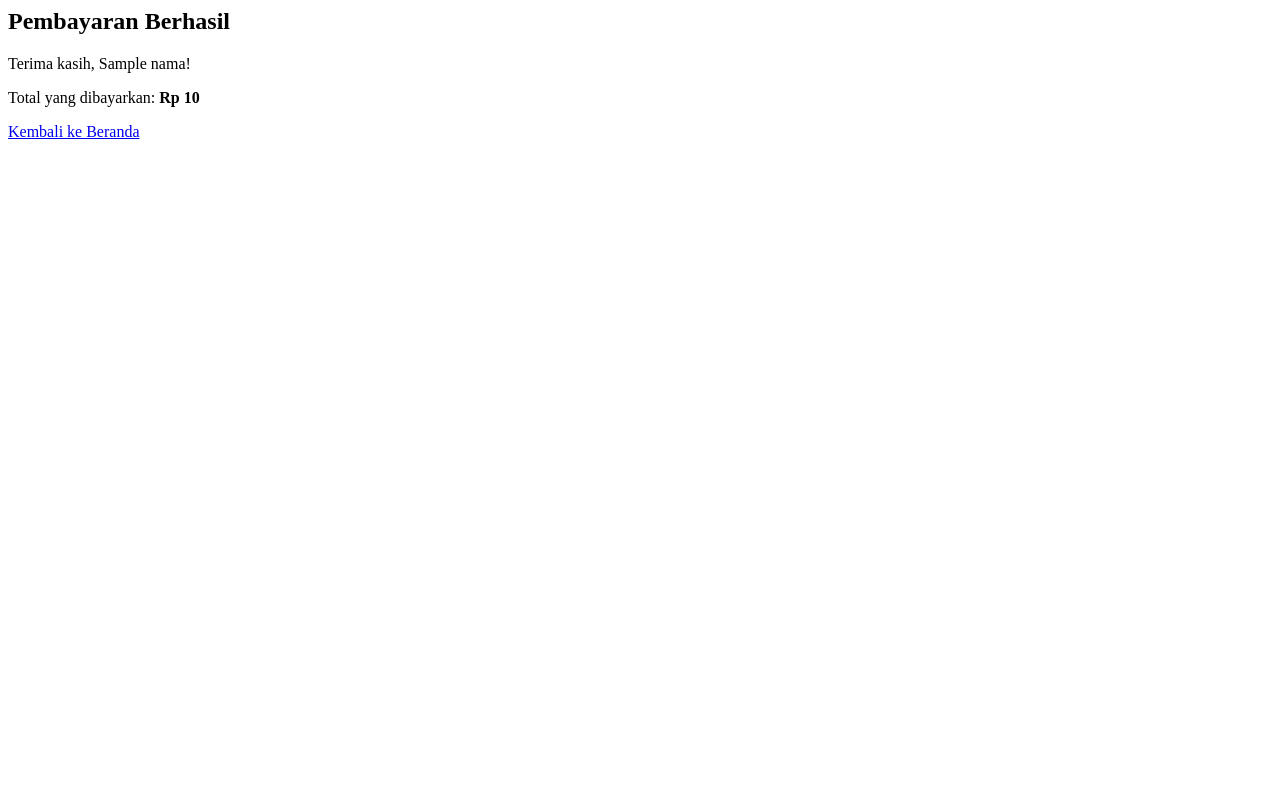
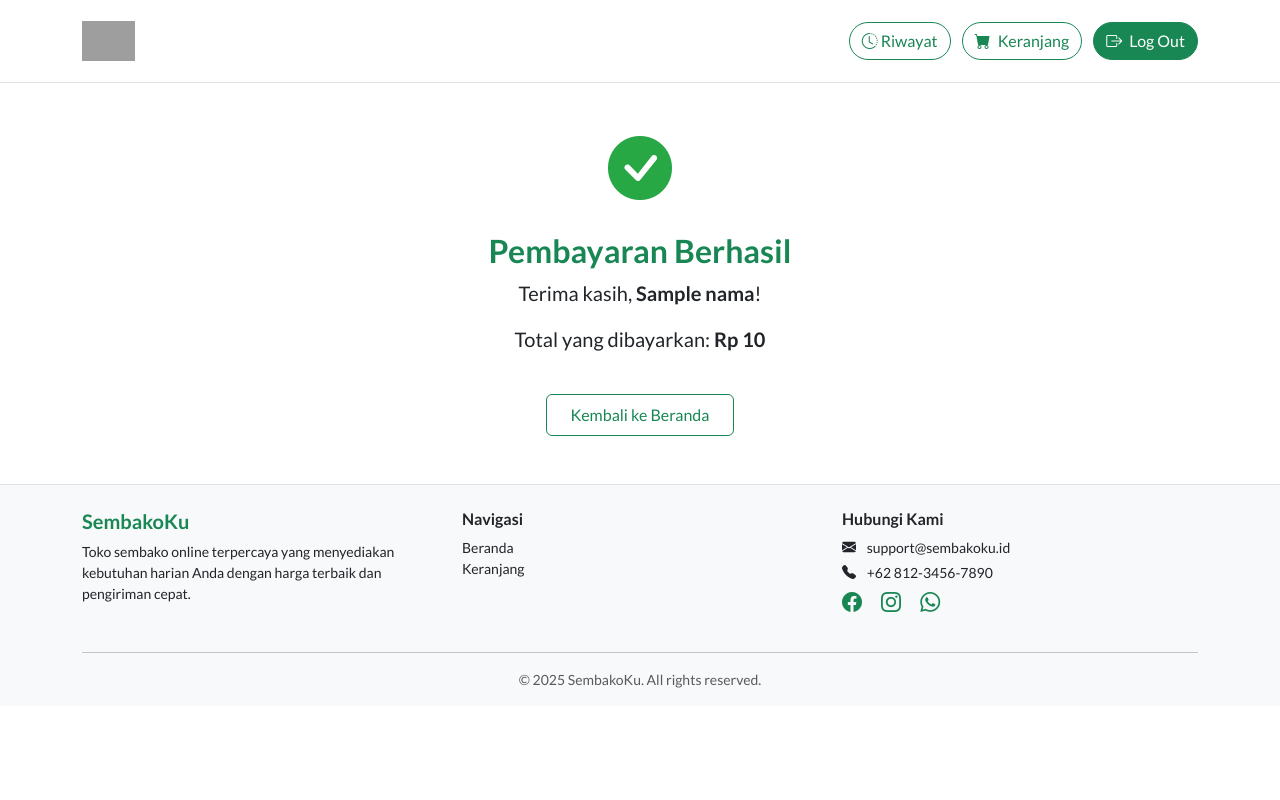
Before and after one commit to aloysiusbian/sistem-toko-sembako, a CodeIgniter 4 app: the page made by app/Views/pembayaran_sukses.php in a window 1280 px wide. Run offline with PHP 8.4 and a stand-in for CodeIgniter, Linux system fonts and the light colour scheme; the template is opened without the code that fills it: most values are stand-ins (such as "Sample title", 1, 10 or a date in 2020); some libraries are stand-ins or nearby versions; grey boxes are pictures that could not be loaded.

Commit message:
pembayaran

```diff
--- a/app/Views/pembayaran_sukses.php
+++ b/app/Views/pembayaran_sukses.php
@@ -1,6 +1,130 @@
-<div class="container my-5 text-center">
-    <h2 class="text-success">Pembayaran Berhasil</h2>
-    <p>Terima kasih, <?= esc($nama) ?>!</p>
-    <p>Total yang dibayarkan: <strong>Rp <?= number_format($total, 0, ',', '.') ?></strong></p>
-    <a href="/beranda" class="btn btn-outline-success mt-3">Kembali ke Beranda</a>
-</div>
+<!DOCTYPE html>
+<html lang="id">
+
+<head>
+    <meta charset="UTF-8" />
+    <meta name="viewport" content="width=device-width, initial-scale=1.0" />
+    <title>Toko Sembako Online</title>
+    <link href="https://cdn.jsdelivr.net/npm/bootstrap@5.3.6/dist/css/bootstrap.min.css" rel="stylesheet" integrity="sha384-4Q6Gf2aSP4eDXB8Miphtr37CMZZQ5oXLH2yaXMJ2w8e2ZtHTl7GptT4jmndRuHDT" crossorigin="anonymous">
+    <link href="https://fonts.googleapis.com/css2?family=Lato:wght@300;400;700&display=swap" rel="stylesheet">
+    <link rel="stylesheet" href="https://cdn.jsdelivr.net/npm/bootstrap-icons@1.11.3/font/bootstrap-icons.css">
+    <style>
+        body {
+            font-family: 'Lato', sans-serif;
+        }
+
+        h1,
+        h2,
+        h3,
+        .fw-bold {
+            font-weight: 700;
+        }
+
+        p,
+        span,
+        a {
+            font-weight: 400;
+        }
+
+        .success-icon {
+            font-size: 4rem;
+            color: #28a745;
+            animation: pop 0.5s ease-in-out;
+        }
+
+        @keyframes pop {
+            0% {
+                transform: scale(0.5);
+                opacity: 0;
+            }
+
+            100% {
+                transform: scale(1);
+                opacity: 1;
+            }
+        }
+    </style>
+</head>
+
+<body>
+
+    <header>
+        <!-- Navbar -->
+        <nav class="navbar navbar-light bg-white border-bottom py-3 fixed-top">
+            <div class="container d-flex justify-content-between align-items-center">
+                <!-- Logo -->
+                <a class="navbar-brand d-flex align-items-center" href="#">
+                    <img src="LogoSembakoKu.png" alt="Logo" height="40" class="me-2">
+                </a>
+                <!-- Account & Cart Buttons -->
+                <div>
+                    <a href="#" class="btn btn-outline-success rounded-pill me-2">
+                        <i class="bi bi-clock-history"></i> Riwayat
+                    </a>
+                    <a href="#" class="btn btn-outline-success rounded-pill me-2">
+                        <i class="bi bi-cart-fill me-1"></i> Keranjang
+                    </a>
+                    <a href="#" class="btn btn-success rounded-pill">
+                        <i class="bi bi-box-arrow-right me-1"></i> Log Out
+                    </a>
+                </div>
+            </div>
+        </nav>
+        <br><br><br>
+    </header>
+
+    <!-- Konten utama -->
+    <main class="container my-5 text-center">
+        <div class="mt-5">
+            <div class="success-icon mb-3">
+                <i class="bi bi-check-circle-fill"></i>
+            </div>
+            <h2 class="text-success">Pembayaran Berhasil</h2>
+            <p class="fs-5">Terima kasih, <strong><?= esc($nama) ?></strong>!</p>
+            <p class="fs-5">Total yang dibayarkan: <strong>Rp <?= number_format($total, 0, ',', '.') ?></strong></p>
+            <a href="/beranda" class="btn btn-outline-success mt-4 px-4 py-2">Kembali ke Beranda</a>
+        </div>
+    </main>
+
+    <footer class="bg-light text-dark mt-5 pt-4 pb-3 border-top">
+        <div class="container">
+            <div class="row">
+
+                <!-- Tentang SembakoKu -->
+                <div class="col-md-4 mb-3">
+                    <h5 class="fw-bold text-success">SembakoKu</h5>
+                    <p class="small">Toko sembako online terpercaya yang menyediakan kebutuhan harian Anda dengan harga terbaik dan pengiriman cepat.</p>
+                </div>
+
+                <!-- Link Navigasi -->
+                <div class="col-md-4 mb-3">
+                    <h6 class="fw-bold">Navigasi</h6>
+                    <ul class="list-unstyled small">
+                        <li><a href="#" class="text-decoration-none text-dark">Beranda</a></li>
+                        <li><a href="#" class="text-decoration-none text-dark">Keranjang</a></li>
+                    </ul>
+                </div>
+
+                <!-- Kontak & Sosial Media -->
+                <div class="col-md-4 mb-3">
+                    <h6 class="fw-bold">Hubungi Kami</h6>
+                    <p class="small mb-1"><i class="bi bi-envelope-fill me-2"></i> support@sembakoku.id</p>
+                    <p class="small mb-1"><i class="bi bi-telephone-fill me-2"></i> +62 812-3456-7890</p>
+                    <div>
+                        <a href="#" class="text-success me-3 fs-5"><i class="bi bi-facebook"></i></a>
+                        <a href="https://www.instagram.com/aloysiusbian_/" class="text-success me-3 fs-5"><i class="bi bi-instagram"></i></a>
+                        <a href="#" class="text-success fs-5"><i class="bi bi-whatsapp"></i></a>
+                    </div>
+                </div>
+            </div>
+
+            <hr>
+            <div class="text-center small text-muted">
+                &copy; 2025 SembakoKu. All rights reserved.
+            </div>
+        </div>
+    </footer>
+
+</body>
+
+</html>
```
